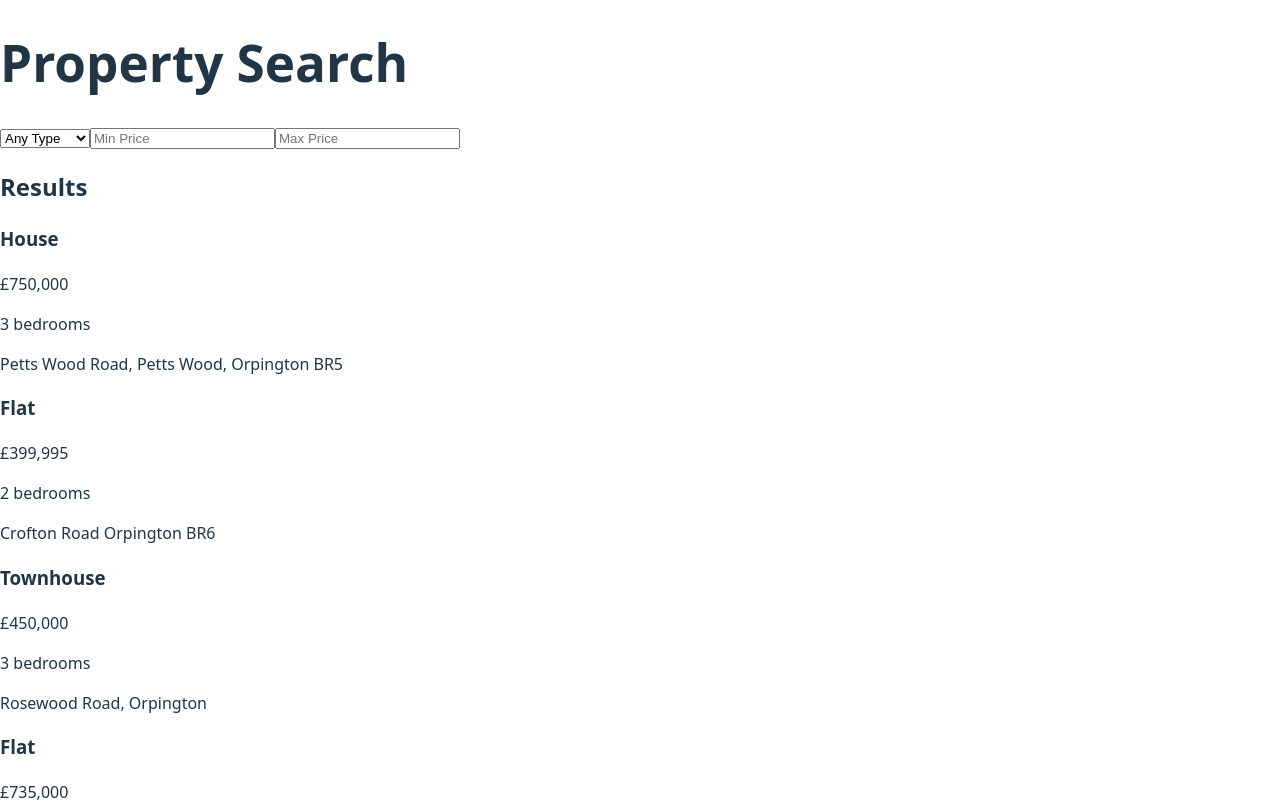
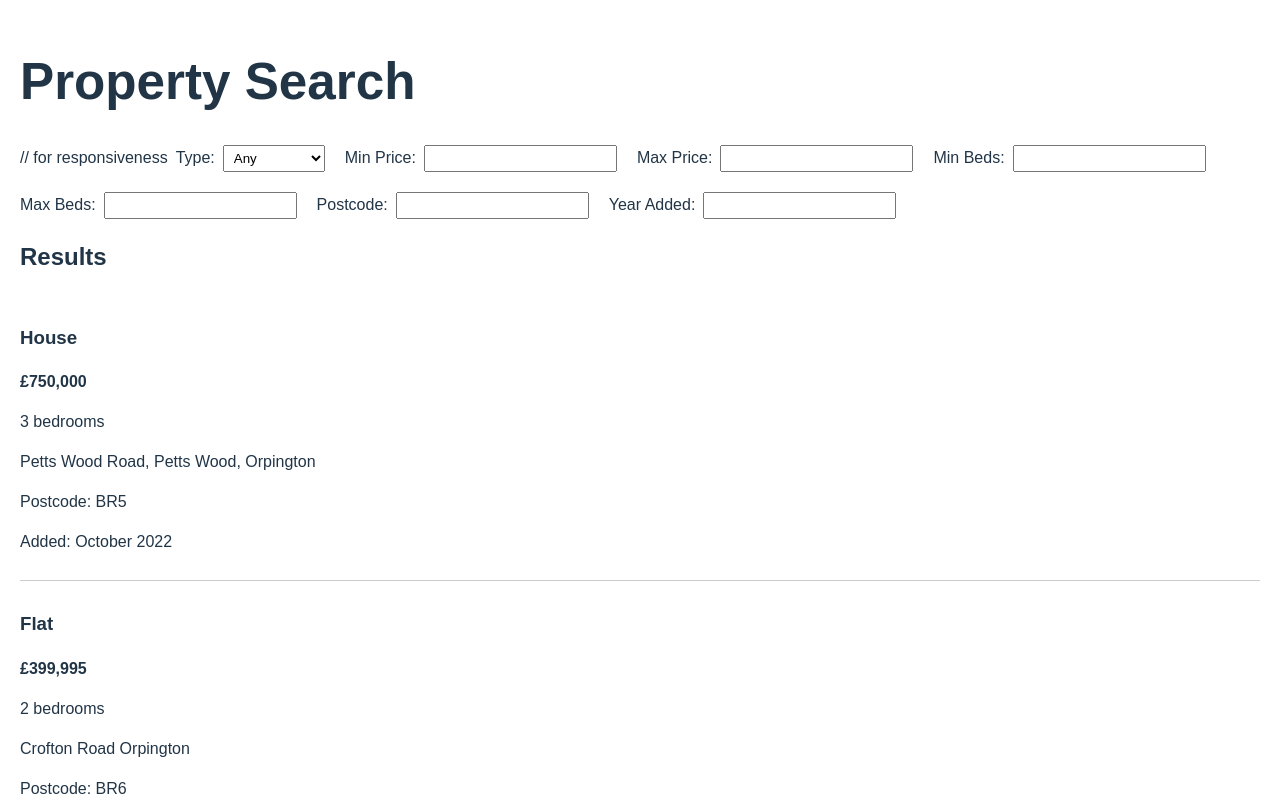
Before and after one commit to thesi-HelloWorld/Estate-agent-react-project, a React (Vite) app: page / in a window 1280 px wide. Shown: the top 802 px of the page. Built offline with nearby package versions, Linux system fonts and the light colour scheme.

Commit message:
Added new filter along with styling for the filterations

```diff
--- a/src/data/properties.json
+++ b/src/data/properties.json
@@ -7,7 +7,8 @@
 			"price":750000,
 			"tenure":"Freehold",
 			"description":"Attractive three bedroom semi-detached family home situated within 0.5 miles of Petts Wood station with fast trains to London and within easy walking distance of local shops, schools, bus routes and National Trust woodland. The property comprises; two receptions, fitted 18'9 x 10'1 kitchen/breakfast room and conservatory. The property also benefits from having a utility room and cloakroom. To the first floor there are three bedrooms and a family bathroom with separate WC. Additional features include double glazing, gas central heating and a well presented interior...",
-			"location":"Petts Wood Road, Petts Wood, Orpington BR5",
+			"location":"Petts Wood Road, Petts Wood, Orpington",
+            "postcode area":"BR5",
 			"picture":"images/prop1pic1small.jpg",
 			"url":"properties/prop1.html",
             "added": {
@@ -23,7 +24,8 @@
 			"price":399995,
 			"tenure":"Freehold",
 			"description":"Presented in excellent decorative order throughout is this two double bedroom, two bathroom, garden flat. <br>The modern fitted kitchen is open plan to the living room which boasts solid wooden floors and includes integrated appliances including a dishwasher & a washing machine. This large open plan benefits from bi folding doors onto a secluded private courtyard garden. Both bedrooms are double sized, and the family bathroom boasts a matching three piece suite a shower attachment over the bath. There is also a separate wet room. There are walnut doors throughout and wiring for Sky TV/aerial points in the living room/kitchen and both bedrooms.<br>This apartment being only five years old, is still under a 10 year building guarantee...",
-			"location":"Crofton Road Orpington BR6",
+			"location":"Crofton Road Orpington",
+            "postcode area":"BR6",
 			"picture":"images/prop2pic1small.jpg",
 			"url":"properties/prop2.html",
             "added": {
@@ -40,6 +42,7 @@
             "tenure": "Leasehold",
             "description": "A modern and well-maintained three bedroom townhouse situated in a quiet residential location in Orpington. The property offers spacious and flexible accommodation across multiple levels, including a bright living area, a contemporary fitted kitchen, and three generously sized bedrooms. Additional benefits include modern bathrooms, ample storage, and easy access to local amenities, schools, and transport links.",
             "location": "Rosewood Road, Orpington",
+            "postcode area":"BR7",
             "picture": "images/prop4pic1small.jpg",
             "url": "properties/prop4.html",
             "added": {
@@ -56,6 +59,7 @@
             "tenure": "Freehold",
             "description": "This spacious four bedroom flat is presented in excellent decorative order and offers modern open-plan living throughout. The property features a large living and dining area with a fully fitted contemporary kitchen, four well-proportioned bedrooms, and stylish bathroom facilities. Ideal for families or investors, the flat is conveniently located close to local shops, transport connections, and green spaces.",
             "location": "Crofton Road, Orpington",
+            "postcode area":"BR6",
             "picture": "images/prop5pic1small.jpg",
             "url": "properties/prop5.html",
             "added": {
@@ -72,6 +76,7 @@
             "tenure": "Leasehold",
             "description": "A substantial and impressive five bedroom family home located in a sought-after area of Orpington. This property offers generous living space including multiple reception rooms, a modern fitted kitchen, and five spacious bedrooms. The home is ideal for growing families and benefits from excellent transport links, nearby schools, and local amenities.",
             "location": "Edmonton Road, Orpington",
+            "postcode area":"BR4",
             "picture": "images/prop6pic1small.jpg",
             "url": "properties/prop6.html",
             "added": {
@@ -87,7 +92,8 @@
             "price": 150000,
             "tenure": "Freehold",
             "description": "A compact and well-presented one bedroom flat, ideal for first-time buyers or buy-to-let investors. The property features a bright living area, a fitted kitchen, a comfortable double bedroom, and a modern bathroom. Conveniently located close to Orpington town centre, the flat offers easy access to transport links and local amenities.",
-            "location": "Rosewood Road, Orpington BR6",
+            "location": "Rosewood Road, Orpington",
+            "postcode area":"BR5",
             "picture": "images/prop7pic1small.jpg",
             "url": "properties/prop7.html",
             "added": {
--- a/src/pages/SearchPage.jsx
+++ b/src/pages/SearchPage.jsx
@@ -1,46 +1,99 @@
 import { useState } from "react";
 import propertiesData from "../data/properties.json";
+import "../styles/SearchPage.css";
 
 function SearchPage() {
-    // Setting various for filters
+    //
   const [type, setType] = useState("");
   const [minPrice, setMinPrice] = useState("");
   const [maxPrice, setMaxPrice] = useState("");
+  const [minBeds, setMinBeds] = useState("");
+  const [maxBeds, setMaxBeds] = useState("");
+  const [postcode, setPostcode] = useState("");
+  const [year, setYear] = useState("");
 
-  // Filteration
   const filteredProperties = propertiesData.properties.filter((property) => {
+    const matchesType =
+      type === "" || property.type === type;
+
+    const matchesMinPrice =
+      minPrice === "" || property.price >= Number(minPrice);
+
+    const matchesMaxPrice =
+      maxPrice === "" || property.price <= Number(maxPrice);
+
+    const matchesMinBeds =
+      minBeds === "" || property.bedrooms >= Number(minBeds);
+
+    const matchesMaxBeds =
+      maxBeds === "" || property.bedrooms <= Number(maxBeds);
+
+    const matchesPostcode =
+      postcode === "" ||
+      property["postcode area"]
+        .toUpperCase()
+        .includes(postcode.toUpperCase());
+
+    const matchesYear =
+      year === "" || property.added.year === Number(year);
+
     return (
-      (type === "" || property.type === type) &&
-      (minPrice === "" || property.price >= Number(minPrice)) &&
-      (maxPrice === "" || property.price <= Number(maxPrice))
+        // Shows up in the browser
+      matchesType &&
+      matchesMinPrice &&
+      matchesMaxPrice &&
+      matchesMinBeds &&
+      matchesMaxBeds &&
+      matchesPostcode &&
+      matchesYear
     );
   });
 
-  // Rendering
   return (
-    <div>
+    <div className="search-page">
       <h1>Property Search</h1>
 
-      <select value={type} onChange={(e) => setType(e.target.value)}>
-        <option value="">Any Type</option>
-        <option value="House">House</option>
-        <option value="Flat">Flat</option>
-        <option value="Townhouse">Townhouse</option>
-      </select>
+      <div className="filters">
+        <div className="filter-item"> // for responsiveness
+          <label>Type:</label>
+          <select value={type} onChange={(e) => setType(e.target.value)}>
+            <option value="">Any</option>
+            <option value="House">House</option>
+            <option value="Flat">Flat</option>
+            <option value="Townhouse">Townhouse</option>
+          </select>
+        </div>
 
-      <input
-        type="number"
-        placeholder="Min Price"
-        value={minPrice}
-        onChange={(e) => setMinPrice(e.target.value)}
-      />
+        <div className="filter-item">
+          <label>Min Price:</label>
+          <input type="number" onChange={(e) => setMinPrice(e.target.value)} />
+        </div>
 
-      <input
-        type="number"
-        placeholder="Max Price"
-        value={maxPrice}
-        onChange={(e) => setMaxPrice(e.target.value)}
-      />
+        <div className="filter-item">
+          <label>Max Price:</label>
+          <input type="number" onChange={(e) => setMaxPrice(e.target.value)} />
+        </div>
+
+        <div className="filter-item">
+          <label>Min Beds:</label>
+          <input type="number" onChange={(e) => setMinBeds(e.target.value)} />
+        </div>
+
+        <div className="filter-item">
+          <label>Max Beds:</label>
+          <input type="number" onChange={(e) => setMaxBeds(e.target.value)} />
+        </div>
+
+        <div className="filter-item">
+          <label>Postcode:</label>
+          <input type="text" onChange={(e) => setPostcode(e.target.value)} />
+        </div>
+
+        <div className="filter-item">
+          <label>Year Added:</label>
+          <input type="number" onChange={(e) => setYear(e.target.value)} />
+        </div>
+      </div>
 
       <h2>Results</h2>
 
@@ -49,11 +102,13 @@ function SearchPage() {
       )}
 
       {filteredProperties.map((property) => (
-        <div key={property.id}>
+        <div key={property.id} className="result-card">
           <h3>{property.type}</h3>
-          <p>£{property.price.toLocaleString()}</p>
+          <p><strong>£{property.price.toLocaleString()}</strong></p>
           <p>{property.bedrooms} bedrooms</p>
           <p>{property.location}</p>
+          <p>Postcode: {property["postcode area"]}</p>
+          <p>Added: {property.added.month} {property.added.year}</p>
         </div>
       ))}
     </div>
--- /dev/null
+++ b/src/styles/SearchPage.css
@@ -0,0 +1,39 @@
+.search-page {
+  padding: 20px;
+  font-family: Arial, Helvetica, sans-serif;
+}
+
+.filters {
+  display: flex;
+  flex-wrap: wrap;
+  gap: 20px;
+  margin-bottom: 20px;
+}
+
+.filter-item {
+  display: flex;
+  align-items: center;
+  gap: 8px;
+  min-width: 230px;
+}
+
+.filter-item input,
+.filter-item select {
+  padding: 4px 6px;
+}
+
+.result-card {
+  border-bottom: 1px solid #ccc;
+  padding: 10px 0;
+}
+
+/* Responsive adjustments */
+@media (max-width: 1024px) {
+  .filters {
+    flex-direction: column;
+  }
+
+  .filter-item {
+    width: 100%;
+  }
+}
```
